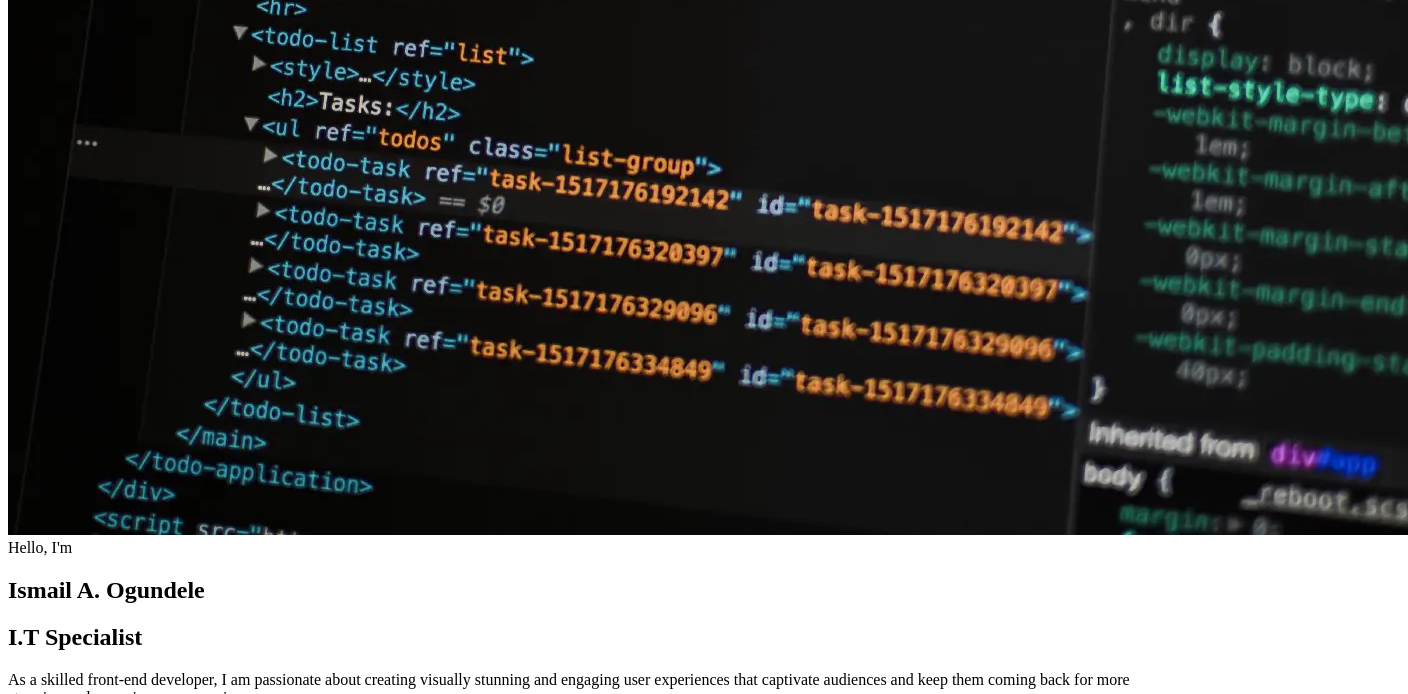
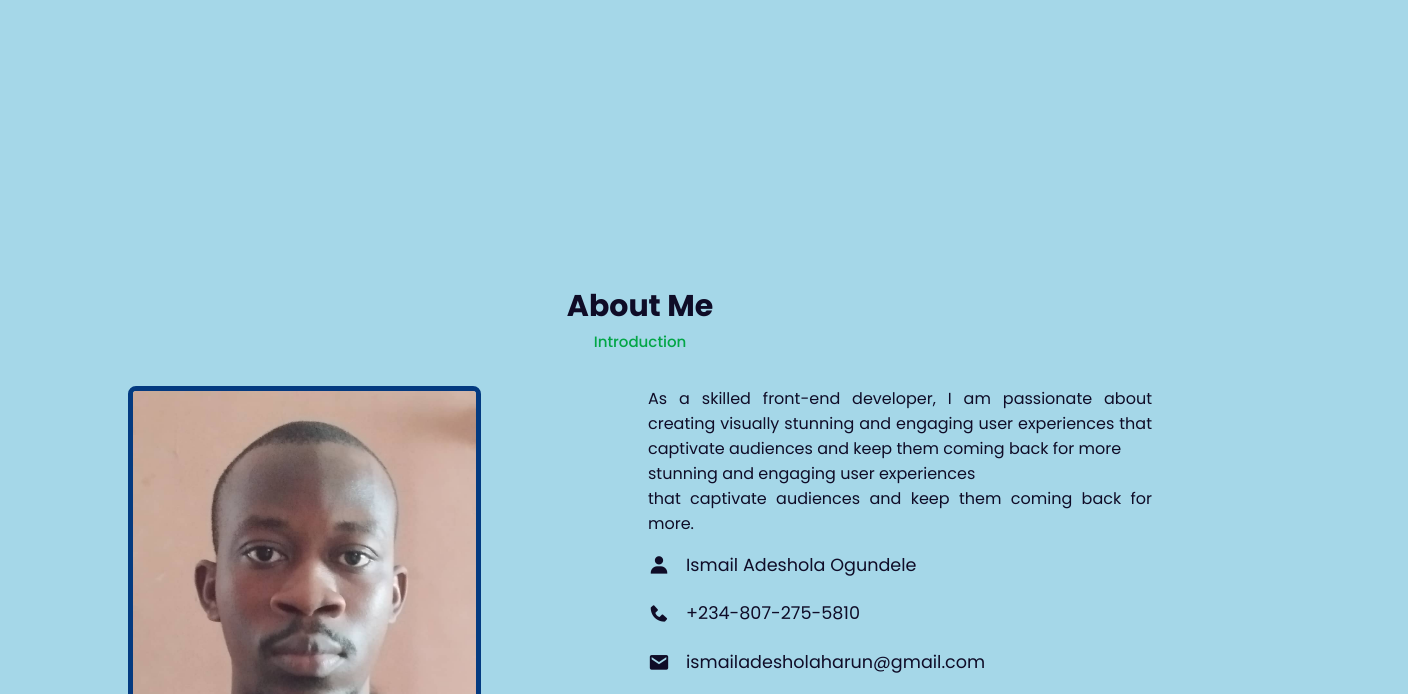
Before and after one commit to I-Slot/TIIDELab-Portfolio-Project, a plain HTML site: page index.html in a window 1280 px wide. Shown: the part 566-1260 px from the top of the page, 1408 px wide, since content can reach past the window. Drawn offline with nearby package versions, Linux system fonts and the light colour scheme.

Commit message:
CSS linking correction

```diff
--- a/index.html
+++ b/index.html
@@ -7,7 +7,7 @@
     <meta http-equiv="X-UA-Compatible" content="IE=edge">
     <meta name="viewport" content="width=device-width, initial-scale=1.0">
     <title> Ismail Adeshola Ogundele - Personal Portfolio Website </title>
-    <link rel="stylesheet" href="portfolio.css">
+    <link rel="stylesheet" href="styles.css">
     <link rel="stylesheet" href="https://cdn.jsdelivr.net/npm/boxicons@latest/css/boxicons.min.css">
 </head>
 
```
